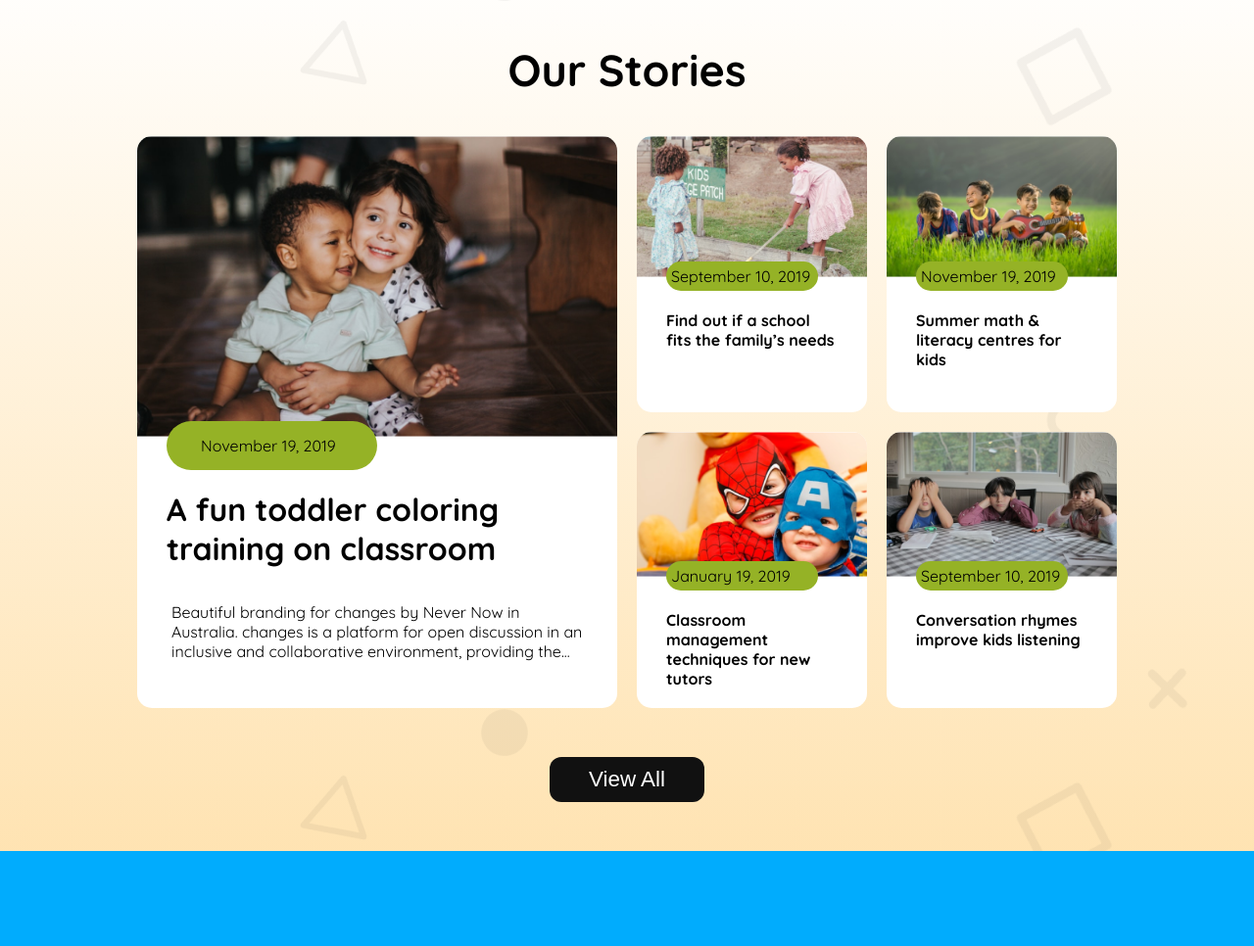
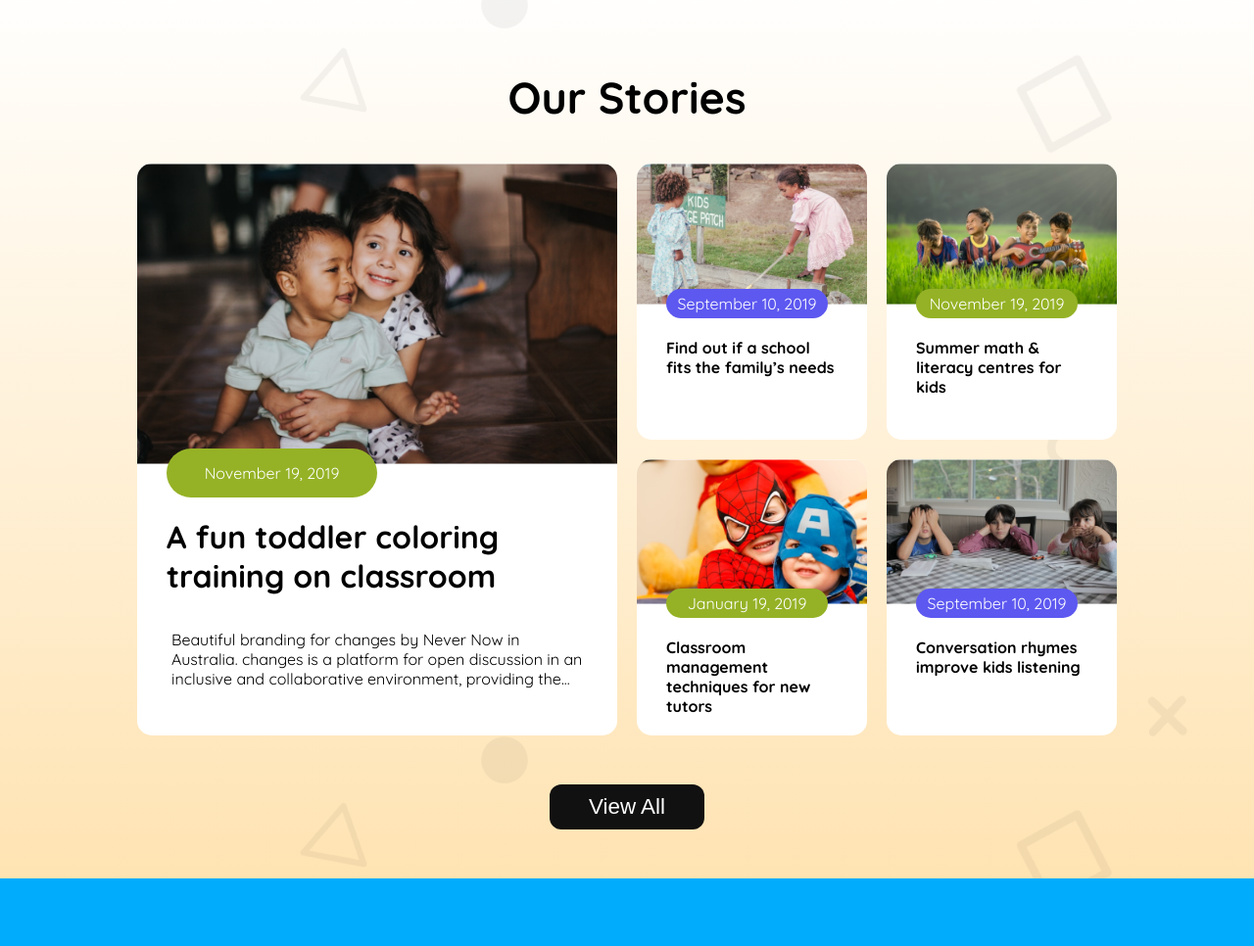
Before and after one commit to AKToran/web_day13_test_2_kids_school, a plain HTML site: page index.html in a window 1280 px wide. Shown: the part 1457-2423 px from the top of the page at 98% size. Drawn offline with Linux system fonts and the light colour scheme.

Commit message:
marquee tag and font color change

```diff
--- a/index.html
+++ b/index.html
@@ -35,7 +35,7 @@
             <img src="assets/logo.png" alt="logo">
             <i class="fa-solid fa-bars fa-3x"></i>
         </nav>
-
+        <marquee behavior="alternate" direction=""><h3><span class="text-4">Admission</span><span class="text-1"> going on!</span> <span class="text-2">Limited seats!</span></h3></marquee>
         <div class="banner">
             <div>
                 <h2>
@@ -101,7 +101,7 @@
                 </div>
                 <div class="story">
                     <img src="assets/story-2.png" alt="">
-                    <p class="date-badge">September 10, 2019</p>
+                    <p class="date-badge bg-1">September 10, 2019</p>
                     <h4>Find out if a school fits the family’s needs</h4>
                 </div>
                 <div class="story">
@@ -116,7 +116,7 @@
                 </div>
                 <div class="story">
                     <img src="assets/story-5.png" alt="">
-                    <p class="date-badge">September 10, 2019</p>
+                    <p class="date-badge bg-1">September 10, 2019</p>
                     <h4>Conversation rhymes improve kids listening</h4>
                 </div>
             </div>
--- a/styles.css
+++ b/styles.css
@@ -203,14 +203,20 @@ nav ul li a{
 }
 .date-badge{
     background: rgb(149, 178, 38);
+    color: white;
     width: 145px;
     border-radius: 50px;
     margin-left: 30px;
     position: relative;
     margin-top: -20px;
     display: block;
-    padding: 5px;
+    padding: 5px 10px;
+    text-align: center;
 }
+.bg-1{
+    background-color: rgb(93, 88, 240);
+}
+
 .story-1{
     grid-column: span 2;
     grid-row: span 2;
```
